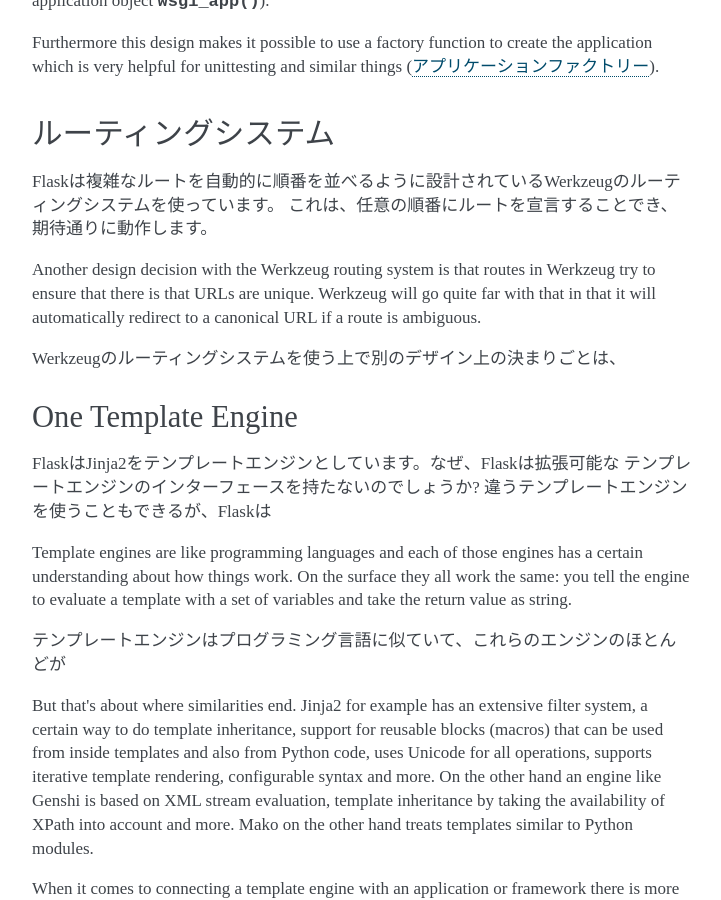
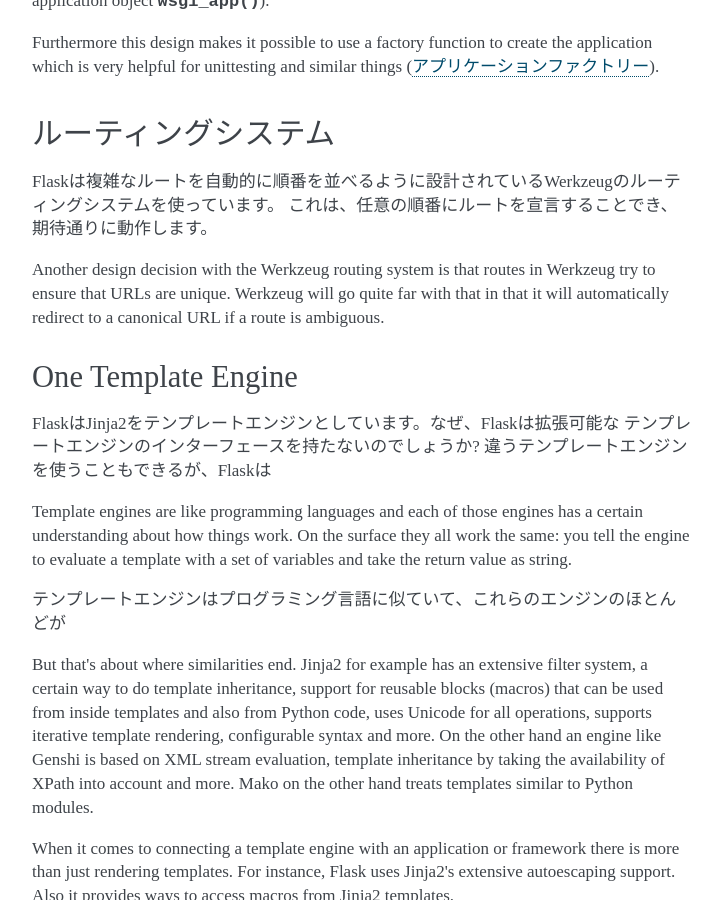
Before and after one commit to tokuda109/flask-docs-ja, a Sphinx documentation site: the page built from docs/design.rst, in a window 1280 px wide and 900 px high, scrolled down 1645 px. Shown: the whole window, without its empty margins (388-1109 px from the left). Built offline with Sphinx 7.4.7, drawn with Linux system fonts in a browser that asks for light colours.

Commit message:
Catch up with original repo

```diff
--- a/docs/appcontext.rst
+++ b/docs/appcontext.rst
@@ -69,8 +69,7 @@
 
 So how does the code find the “right” application?  In the past we
 recommended passing applications around explicitly, but that caused issues
-with libraries that were not designed with that in mind for libraries for
-which it was too inconvenient to make this work.
+with libraries that were not designed with that in mind.
 
 A common workaround for that problem was to use the
 :data:`~flask.current_app` proxy later on, which was bound to the current
--- a/docs/design.rst
+++ b/docs/design.rst
@@ -121,13 +121,13 @@
 Flaskは複雑なルートを自動的に順番を並べるように設計されているWerkzeugのルーティングシステムを使っています。
 これは、任意の順番にルートを宣言することでき、期待通りに動作します。
 
+Another design decision with the Werkzeug routing system is that routes
+in Werkzeug try to ensure that URLs are unique.  Werkzeug will go quite far
+with that in that it will automatically redirect to a canonical URL if a route
+is ambiguous.
 
-Another design decision with the Werkzeug routing system is that routes
-in Werkzeug try to ensure that there is that URLs are unique.  Werkzeug
-will go quite far with that in that it will automatically redirect to a
-canonical URL if a route is ambiguous.
+.. Werkzeugのルーティングシステムを使う上で別のデザイン上の決まりごとは、
 
-Werkzeugのルーティングシステムを使う上で別のデザイン上の決まりごとは、
 
 One Template Engine
 -------------------
--- a/docs/quickstart.rst
+++ b/docs/quickstart.rst
@@ -541,7 +541,7 @@
             /hello.html
 
 For templates you can use the full power of Jinja2 templates.  Head over
-to the the official `Jinja2 Template Documentation
+to the official `Jinja2 Template Documentation
 <http://jinja.pocoo.org/2/documentation/templates>`_ for more information.
 
 Here is an example template:
```
